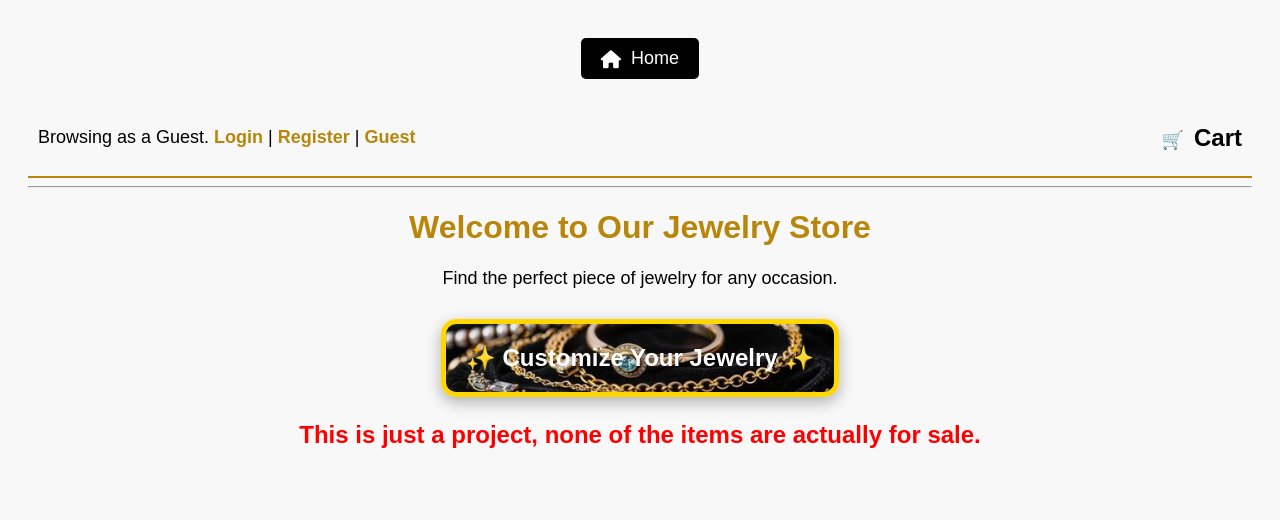
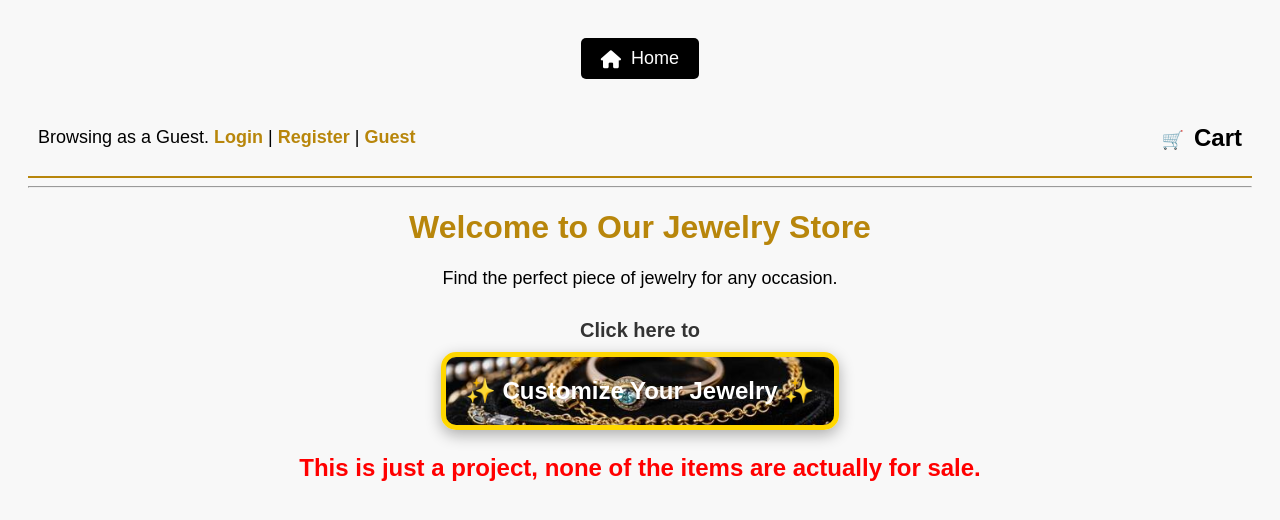
Before and after one commit to Fabiv121/jewelry_store, a Flask app: page / in a window 1280 px wide. Shown: the top 520 px of the page. Run offline with Flask 3, Linux system fonts and the light colour scheme.

Commit message:
Update code and assets

```diff
--- a/templates/index.html
+++ b/templates/index.html
@@ -52,6 +52,12 @@
 
 <!-- Customize Your Jewelry Section -->
 <div style="text-align: center; margin-top: 30px;">
+
+    <!-- "Click here to" text -->
+    <p style="font-size: 20px; font-weight: bold; color: #333; margin-bottom: 10px;">
+        Click here to
+    </p>
+
     <a href="{{ url_for('customize') }}" style="text-decoration: none;">
         <div style="
             display: inline-block;
@@ -71,6 +77,7 @@
     </a>
 </div>
 
+
 <!-- Disclaimer Message -->
 <div style="text-align: center; margin-top: 20px;">
     <p style="font-size: 24px; font-weight: bold; color: red;">
```
Also changed, not shown: templates/customize.html (+9 -9 lines), templates/orders.html (+8 -1 lines).
